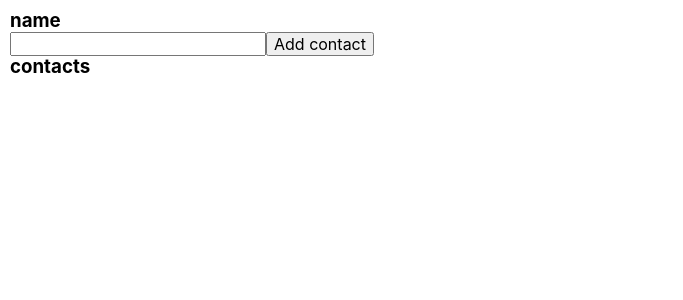
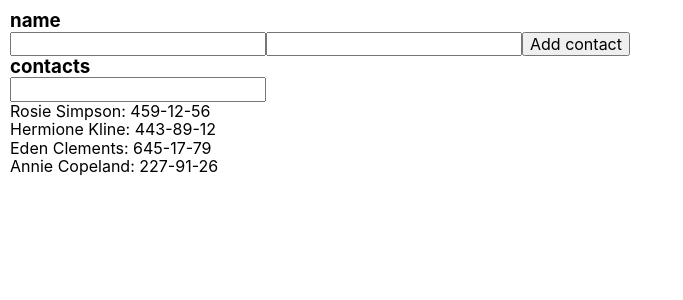
Before and after one commit to Yakomoga777/goit-react-hw-02-phonebook, a React (Create React App) app: page / in a window 1280 px wide. Shown: the top 300 px of the page, without its empty margins (0-683 px from the left). Built offline with nearby package versions, Linux system fonts and the light colour scheme.

Commit message:
додає фільтр

```diff
--- a/src/components/App.jsx
+++ b/src/components/App.jsx
@@ -1,45 +1,73 @@
 import React, { Component } from 'react';
 import { ThemeProvider } from 'styled-components';
+import { nanoid } from 'nanoid';
 
 import { Contacs } from './Contacts/Contacts';
 import { GlobalStyle } from './GlobalStyle/GlobalStyle';
 import { Phonebook } from './Phonebook/Phonebook';
 
 const theme = {};
+const INITIAL_STATE = {
+  name: '',
+  number: '',
+};
 
 export class App extends Component {
   state = {
-    contacts: [],
+    contacts: [
+      { id: 'id-1', name: 'Rosie Simpson', number: '459-12-56' },
+      { id: 'id-2', name: 'Hermione Kline', number: '443-89-12' },
+      { id: 'id-3', name: 'Eden Clements', number: '645-17-79' },
+      { id: 'id-4', name: 'Annie Copeland', number: '227-91-26' },
+    ],
+    filter: '',
     name: '',
+    number: '',
   };
 
   handleSubmit = event => {
     event.preventDefault();
     const form = event.target;
     const name = form.elements.name.value;
-    this.setState(prevState => {
-      return { name: name, contacts: [...[name]] };
-    });
+    // console.log(event.target.elements[name]);
+    const number = form.elements.number.value;
+    this.setState(prevState => ({
+      contacts: [
+        ...prevState.contacts,
+        {
+          name: name,
+          number: number,
+          id: nanoid(),
+        },
+      ],
+    }));
+
+    this.reset();
+  };
+  reset = () => {
+    this.setState({ ...INITIAL_STATE });
   };
 
-  addNewContact() {
-    console.log(this.state);
+  handleChangeName = evt => {
+    this.setState({ name: evt.target.value });
+  };
+  handleChangeNumber = evt => {
+    this.setState({ number: evt.target.value });
+  };
+
+  handleChangeFilter = event => {
+    this.setState({ filter: event.target.value });
+    this.filtersContacts();
+  };
+
+  filtersContacts() {
+    const { contacts, filter } = this.state;
+    const filteredContacts = contacts.filter(item =>
+      item.name.toLocaleLowerCase().includes(filter.toLocaleLowerCase())
+    );
+    this.setState({ contacts: filteredContacts });
+    console.log(filteredContacts);
   }
-  // onChangeInput(event) {
-  //   const contactName = event.target.value;
-  //   console.log(contactName);
-  //   return contactName;
-  //   // this.setState(prevState => {});
-  // }
-
-  //Створюємо метод додавання контакту
-  // addNewConract(event) {
-  //   event.preventDefault();
-
-  //   // const item = this.onChangeInput();
-  //   // console.log(item);
-  //   console.log('add');
-  // }
 
   // Функція рендеру:
   render() {
@@ -54,12 +82,25 @@ export class App extends Component {
             handleSubmit={event => {
               this.handleSubmit(event);
             }}
-            // onInput={event => {
-            //   this.onChangeInput(event);
-            // }}
+            valueName={this.state.name}
+            valueNumber={this.state.number}
+            onNameInput={event => {
+              this.handleChangeName(event);
+            }}
+            onNumberInput={event => {
+              this.handleChangeNumber(event);
+            }}
           />
         </div>
-        <Contacs title="contacts" items={this.state.contacts} />
+        <Contacs
+          title="contacts"
+          items={this.state.contacts}
+          // onFilterInput={this.onFilter()}
+          valuefilter={this.state.filter}
+          onFilterInput={event => {
+            this.handleChangeFilter(event);
+          }}
+        />
       </ThemeProvider>
     );
   }
--- a/src/components/Contacts/Contacts.jsx
+++ b/src/components/Contacts/Contacts.jsx
@@ -1,15 +1,26 @@
 import React, { Component } from 'react';
-import { nanoid } from 'nanoid';
+// import { nanoid } from 'nanoid';
 
 export class Contacs extends Component {
   render() {
-    const { title, items } = this.props;
+    const { title, items, onFilterInput, valuefilter } = this.props;
     return (
       <>
         <h3>{title}</h3>
+        <input
+          type="text"
+          name="filter"
+          required
+          value={valuefilter}
+          onChange={onFilterInput}
+        />
         <ul>
           {items.map(item => {
-            return <li key={nanoid()}>{item}</li>;
+            return (
+              <li key={item.id}>
+                {item.name}: {item.number}
+              </li>
+            );
           })}
         </ul>
       </>
--- a/src/components/Phonebook/Phonebook.jsx
+++ b/src/components/Phonebook/Phonebook.jsx
@@ -2,7 +2,15 @@ import React, { Component } from 'react';
 
 export class Phonebook extends Component {
   render() {
-    const { title, btn, handleSubmit, onInput } = this.props;
+    const {
+      title,
+      btn,
+      handleSubmit,
+      onNameInput,
+      valueName,
+      onNumberInput,
+      valueNumber,
+    } = this.props;
     return (
       <div>
         <h3>{title}</h3>
@@ -13,7 +21,17 @@ export class Phonebook extends Component {
             pattern="^[a-zA-Zа-яА-Я]+(([' -][a-zA-Zа-яА-Я ])?[a-zA-Zа-яА-Я]*)*$"
             title="Name may contain only letters, apostrophe, dash and spaces. For example Adrian, Jacob Mercer, Charles de Batz de Castelmore d'Artagnan"
             required
-            // onChange={onInput}
+            value={valueName}
+            onChange={onNameInput}
+          />
+          <input
+            type="tel"
+            name="number"
+            // pattern="\+?\d{1,4}?[-.\s]?\(?\d{1,3}?\)?[-.\s]?\d{1,4}[-.\s]?\d{1,4}[-.\s]?\d{1,9}"
+            title="Phone number must be digits and can contain spaces, dashes, parentheses and can start with +"
+            required
+            value={valueNumber}
+            onChange={onNumberInput}
           />
           <button type="submit">{btn}</button>
         </form>
```
